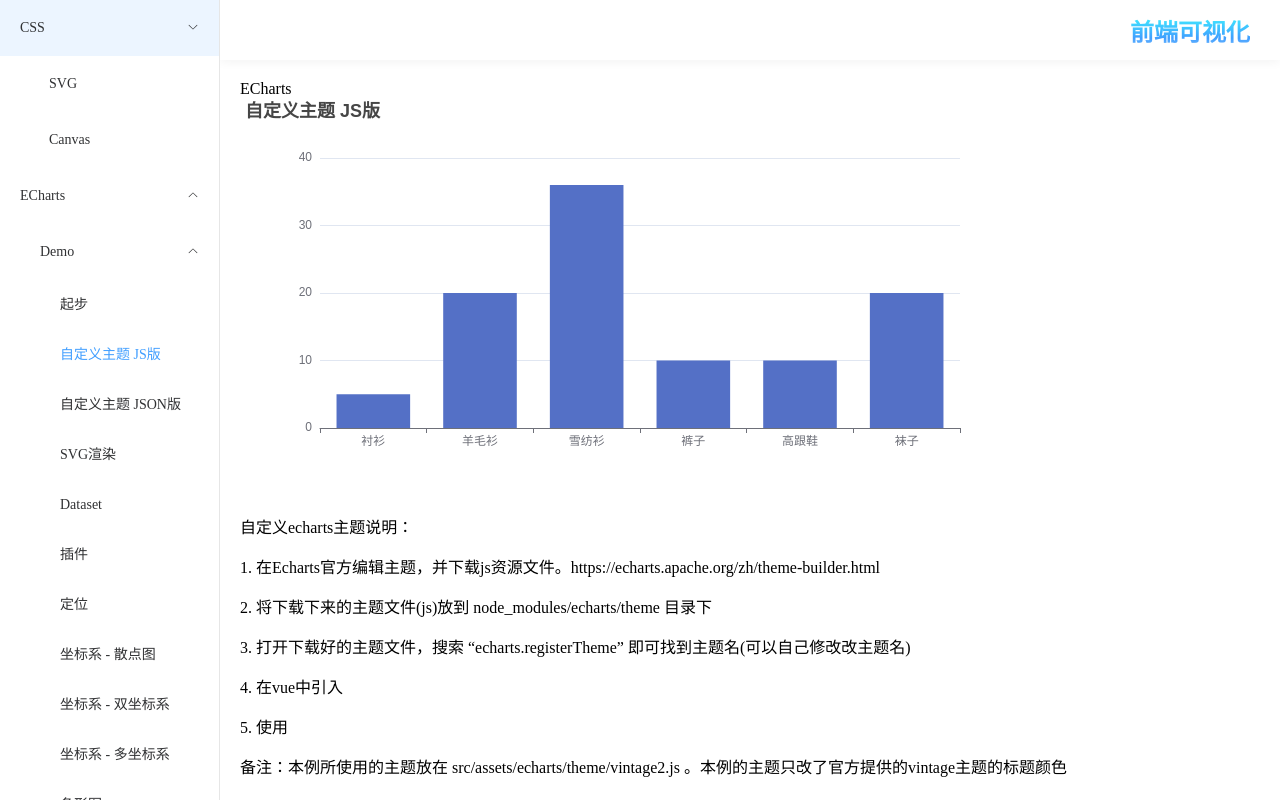
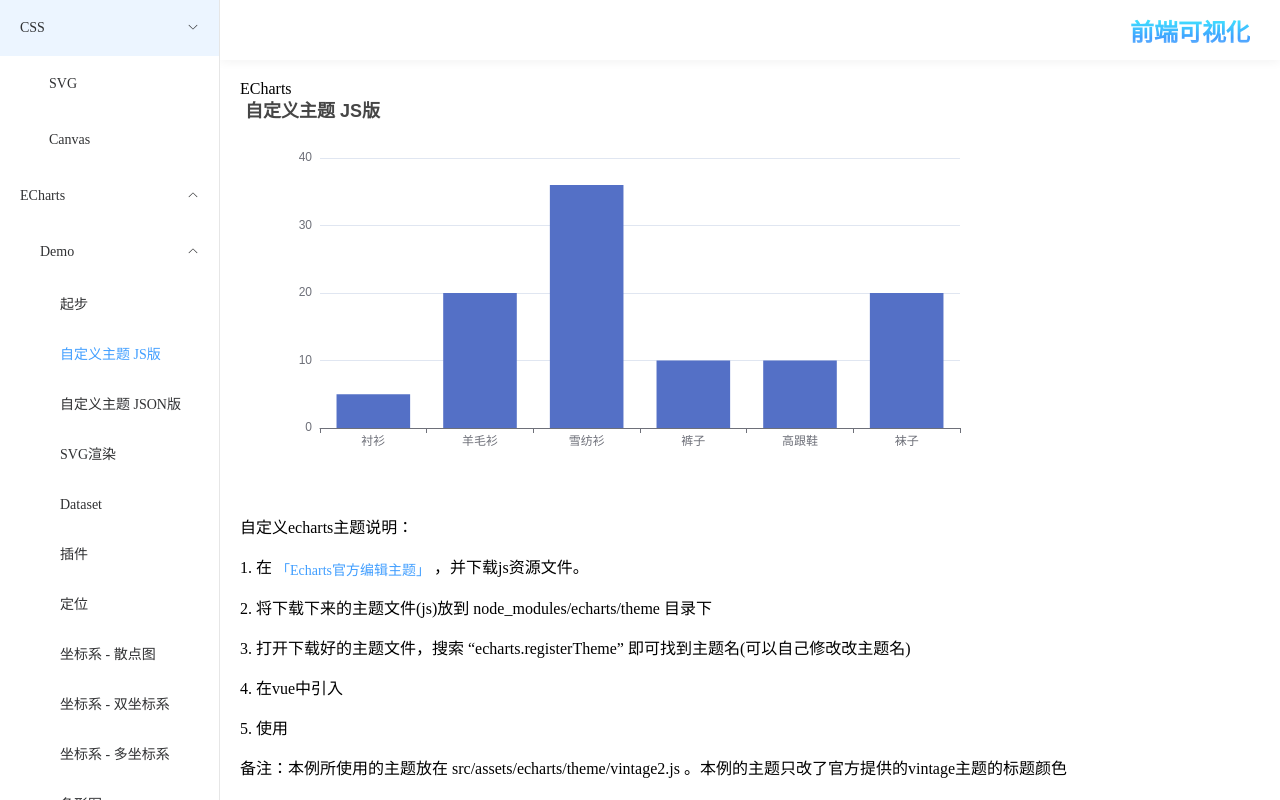
Before and after one commit to h7ml/front-end-data-visualization, a Vue app: page /#/eCharts/echarts-demo/ECharts-ThemeBuilderJS in a window 1280 px wide. Built offline with nearby package versions, Linux system fonts and the light colour scheme; a small style sheet from the web is missing.

Commit message:
echarts 修改主题说明的链接展示方式

```diff
--- a/src/views/ECharts/Demo/pages/ThemeBuilder/ThemeBuilderJS.vue
+++ b/src/views/ECharts/Demo/pages/ThemeBuilder/ThemeBuilderJS.vue
@@ -2,7 +2,17 @@
   <div id="chart" class="chart" ref="chartDom"></div>
   <aside>
     <p>自定义echarts主题说明：</p>
-    <p>1. 在Echarts官方编辑主题，并下载js资源文件。https://echarts.apache.org/zh/theme-builder.html</p>
+    <p>
+      1. 在
+        <el-link
+          href="https://echarts.apache.org/zh/theme-builder.html"
+          target="_blank"
+          type="primary"
+        >
+          「Echarts官方编辑主题」
+        </el-link>
+      ，并下载js资源文件。
+    </p>
     <p>2. 将下载下来的主题文件(js)放到 node_modules/echarts/theme 目录下</p>
     <p>3. 打开下载好的主题文件，搜索 “echarts.registerTheme” 即可找到主题名(可以自己修改改主题名)</p>
     <p>4. 在vue中引入</p>
```
